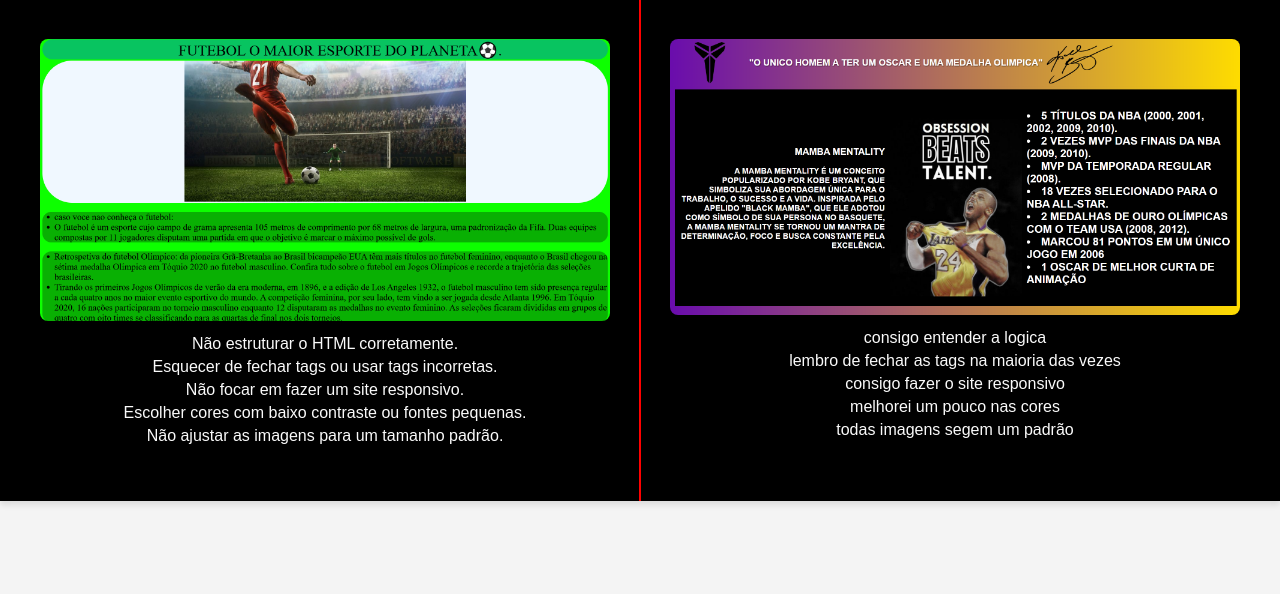
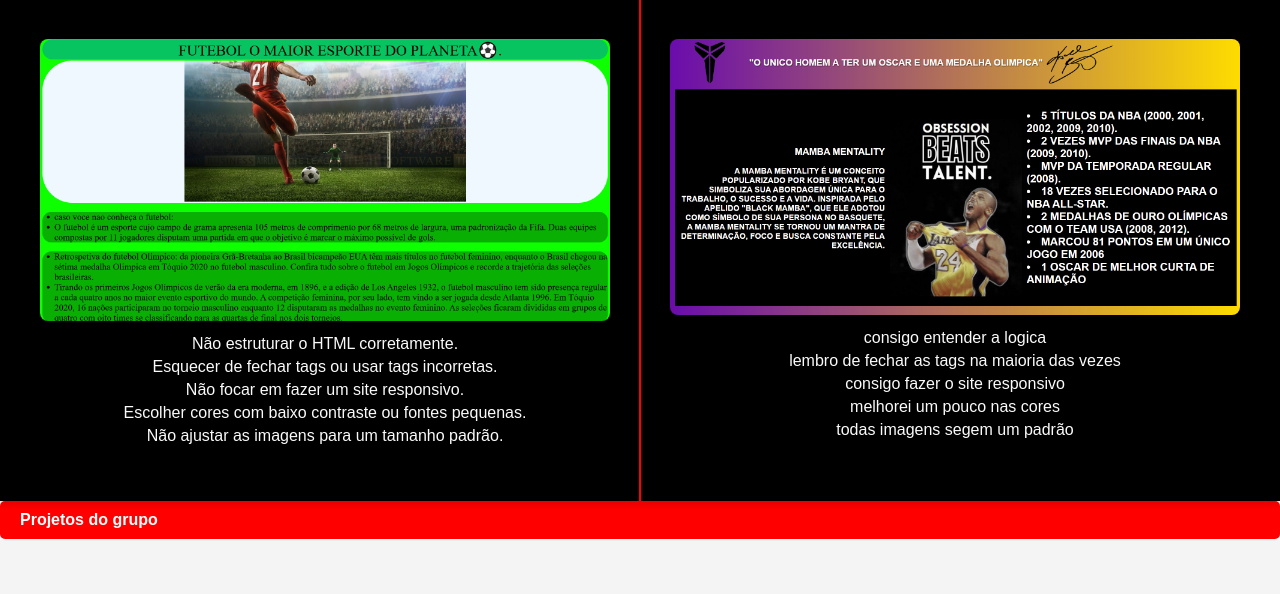
Before and after one commit to RobertoHenryck/Evolucao, a PHP site: page / in a window 1280 px wide. Shown: the part 206-800 px from the top of the page. Run offline with PHP 8.4, Linux system fonts and the light colour scheme.

Commit message:
pequenas alterações no botao de voltar

```diff
--- a/Evolucao.php
+++ b/Evolucao.php
@@ -9,7 +9,7 @@
         @import url('https://fonts.googleapis.com/css2?family=Parkinsans:wght@300..800&display=swap');
 
         body {
-            background-color: #cbf3f0;
+            background-color: #e9ecef;
             padding: 0;
             margin: 0;
             font-family: "Parkinsans", sans-serif;
--- a/angelo/estileira.css
+++ b/angelo/estileira.css
@@ -131,6 +131,8 @@ body {
     font-size: 16px; /* Tamanho da fonte */
     font-weight: bold; /* Texto em negrito */
     transition: background-color 0.3s ease; /* Efeito suave ao passar o mouse */
+
+
 }
 
 .header-button:hover {
--- a/angelo/index.php
+++ b/angelo/index.php
@@ -1,11 +1,19 @@
 <!DOCTYPE html>
 <html lang="en">
+
 <head>
     <meta charset="UTF-8">
     <meta name="viewport" content="width=device-width, initial-scale=1.0">
     <link rel="stylesheet" href="estileira.css">
+    <style>
+        .header-button {
+            display: flex;
+            gap: 20px;
+        }
+    </style>
     <title>Document</title>
 </head>
+
 <body>
     <header class="header">
         <div class="header-container">
@@ -17,6 +25,7 @@
 
         </div>
         <a href="../angelo/KOBE_MAMBA/index.html" class="header-button">clique aqui para ver meu ultimo projeto</a>
+
     </header>
 
     <div class="image-section">
@@ -41,8 +50,10 @@
             </ul>
         </div>
     </div>
+    <a href="../Evolucao.php" class="header-button">Projetos do grupo</a>
 
 
 
 </body>
+
 </html>
```
Also changed, not shown: octavio/index.html (+7 -1 lines). Lines whose indentation alone changed are shown as unchanged.
